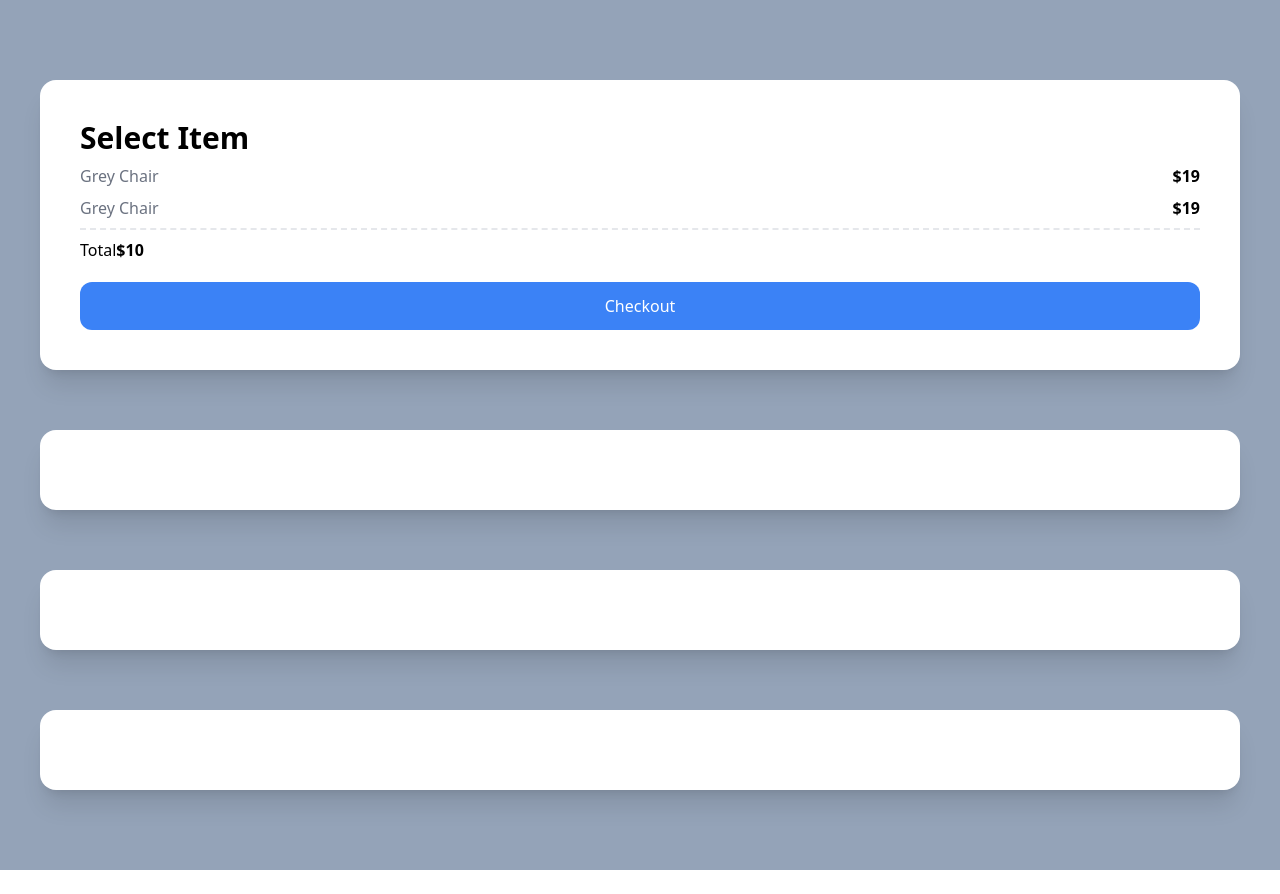
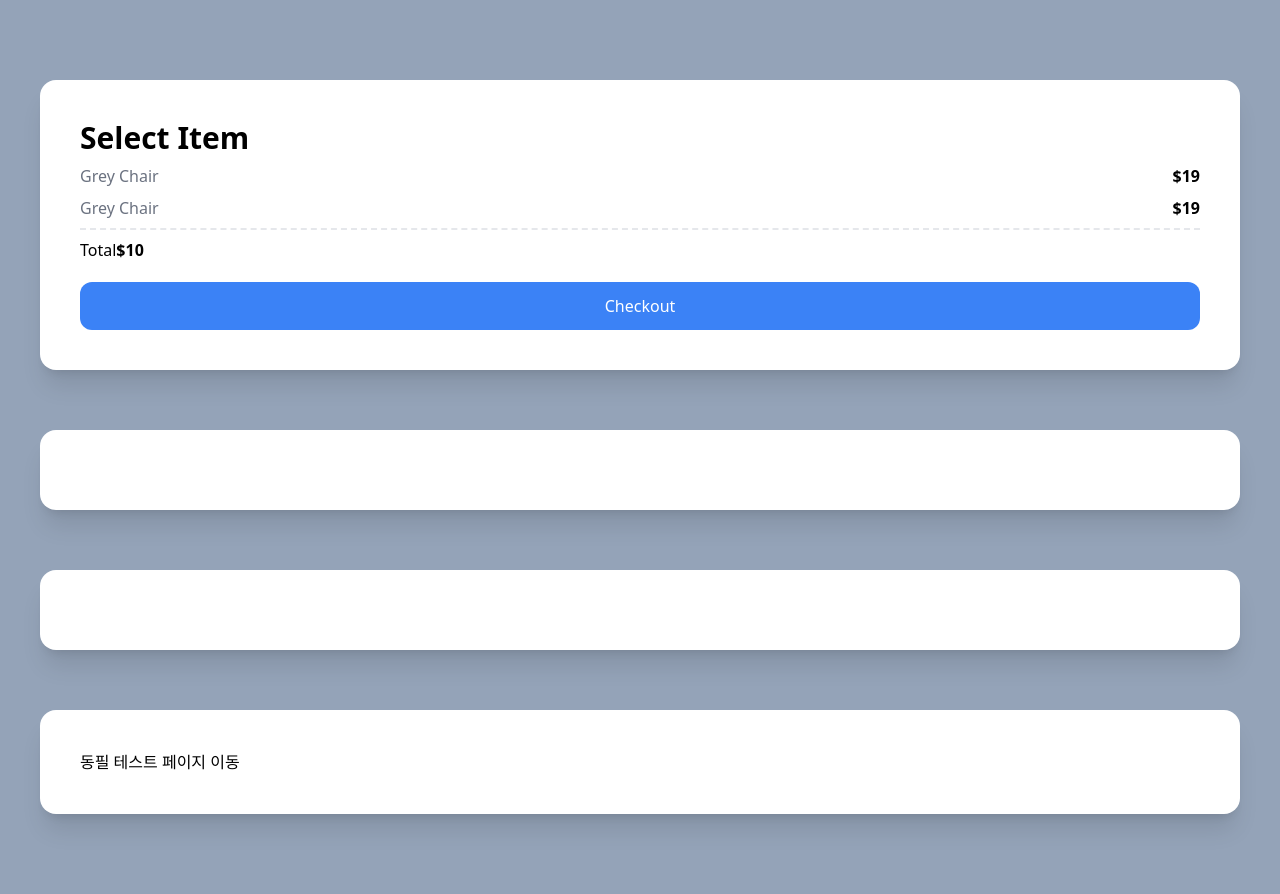
Before and after one commit to jun950829/super-app, a Next.js app: page / in a window 1280 px wide. Before the commit the page ends 870 px from the top, so only its background shows below. Built offline with nearby package versions, Linux system fonts and the light colour scheme.

Commit message:
[MOD] dongpil test page add

```diff
--- /dev/null
+++ b/pages/dongpil.tsx
@@ -0,0 +1,12 @@
+import type { NextPage } from "next";
+
+const DongPil: NextPage = () => {
+    return(
+        <section className="bg-slate-400">
+            <div className="">테스트 화면</div>
+        </section>
+    );
+
+}
+
+export default DongPil;
--- a/pages/index.tsx
+++ b/pages/index.tsx
@@ -1,6 +1,11 @@
 import type { NextPage } from "next";
+import { useRouter } from "next/router";
 
 const Home: NextPage = () => {
+
+  const router = useRouter();
+  console.log(router);
+
   return (
     <div className="bg-slate-400 py-20 px-10 flex flex-col space-y-5 grid gap-10">
       <div className="bg-white p-10 rounded-2xl shadow-xl">
@@ -24,7 +29,9 @@ const Home: NextPage = () => {
       </div>
       <div className="bg-white p-10 rounded-2xl shadow-xl"></div>
       <div className="bg-white p-10 rounded-2xl shadow-xl"></div>
-      <div className="bg-white p-10 rounded-2xl shadow-xl"></div>
+      <div className="bg-white p-10 rounded-2xl shadow-xl">
+          <button onClick={() => router.push("dongpil")}>동필 테스트 페이지 이동</button>
+      </div>
     </div>
   );
 
```
Also changed, not shown: 1 other file (tests, documents, lock files or other folders).
